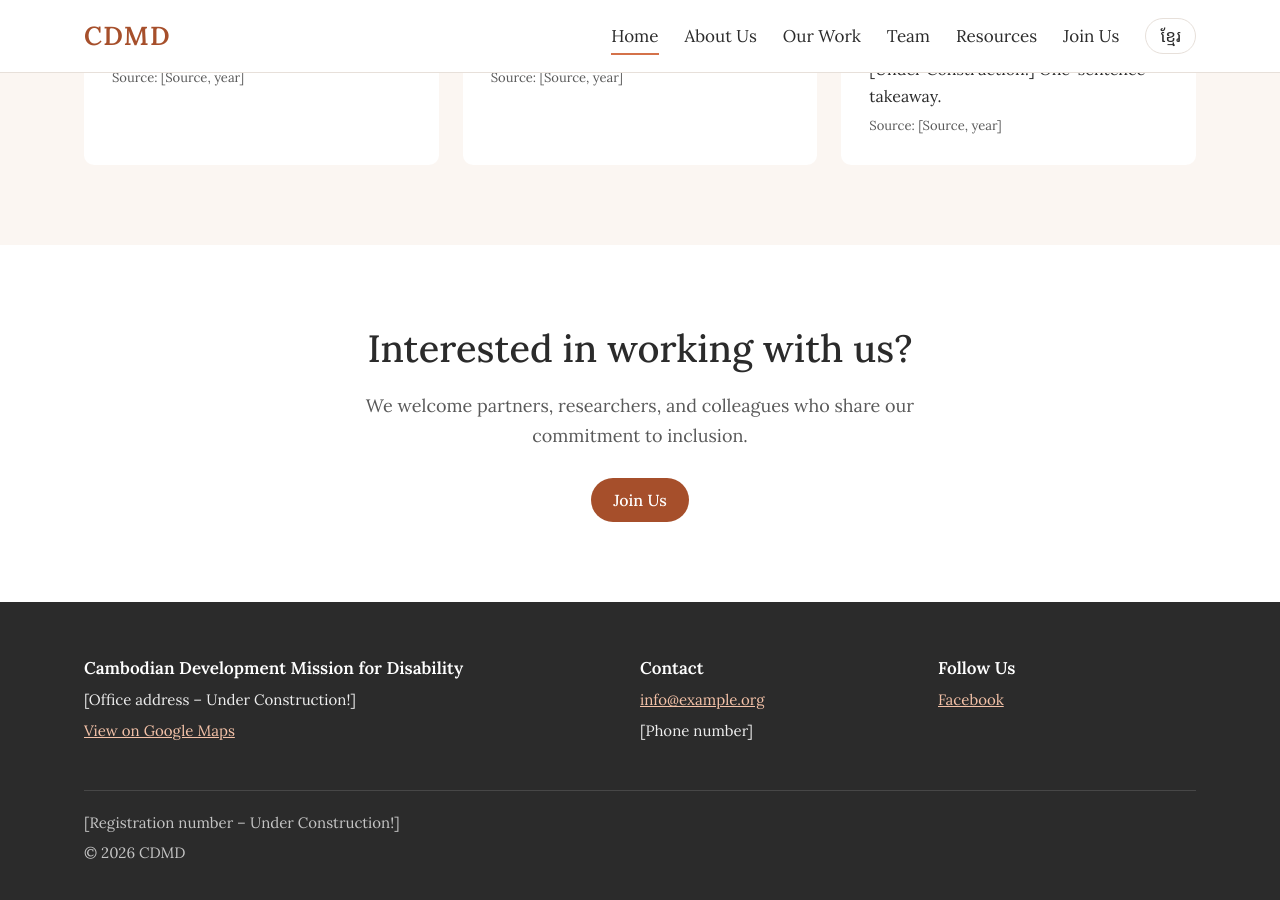
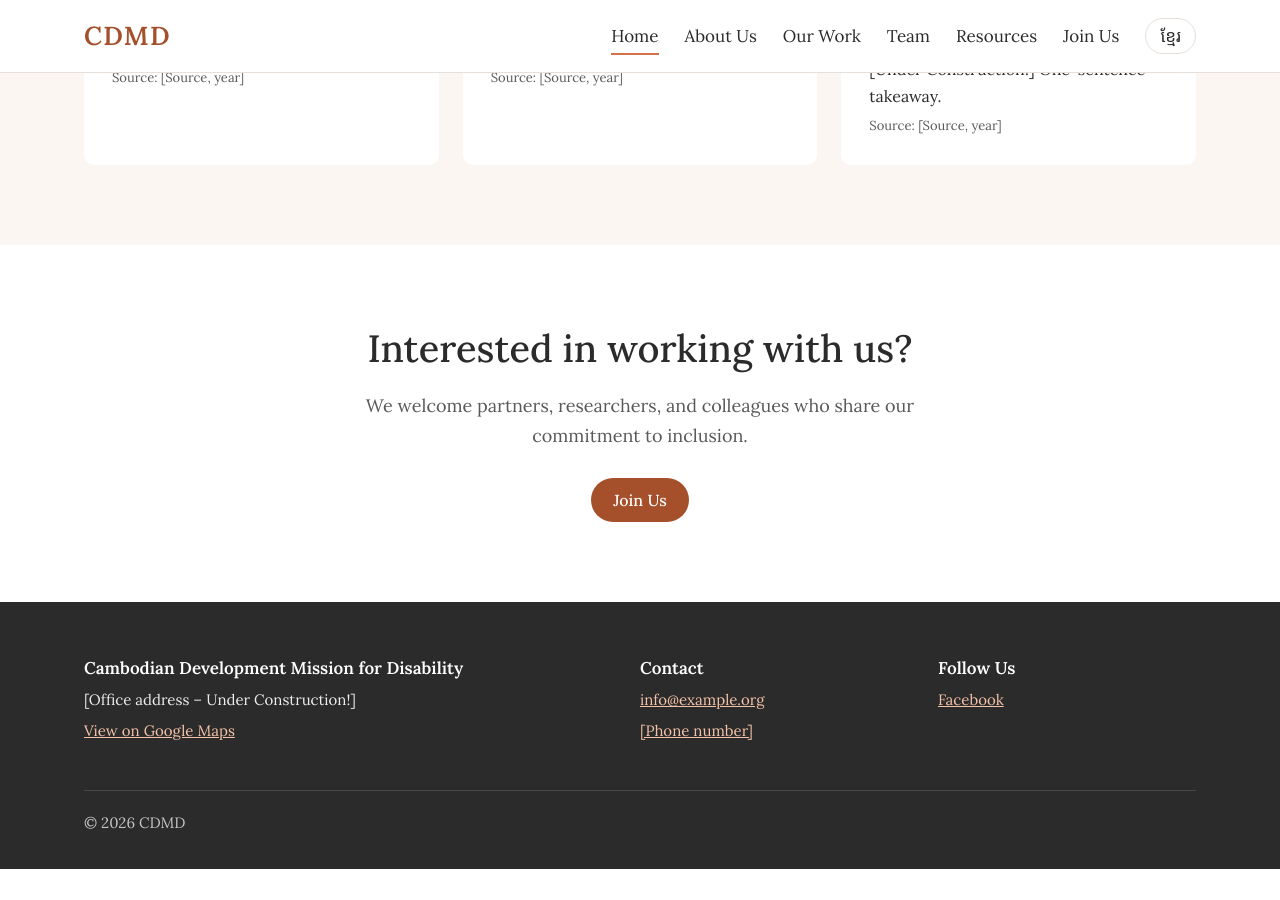
Before and after one commit to cdmd-cambodia/cdmd-cambodia.github.io, a Jekyll site: the page built from en/index.html, in a window 1280 px wide and 900 px high, scrolled down 1877 px. Built offline with Jekyll 4.4.1, drawn with Linux system fonts in a browser that asks for light colours; after the commit the page ends 2746 px from its top, so only the background shows below that.

Commit message:
Update footer with contact links and social media

```diff
--- a/_layouts/default.html
+++ b/_layouts/default.html
@@ -40,20 +40,29 @@
       <div>
         <h2>{{ t.org_name }}</h2>
         <p>{{ t.footer.address }}</p>
+        {%- if t.footer.map_url and t.footer.map_url != "" %}
         <p><a href="{{ t.footer.map_url }}" target="_blank" rel="noopener">{{ t.footer.map_label }}</a></p>
+        {%- endif %}
       </div>
       <div>
         <h2>{{ t.footer.contact_title }}</h2>
         <p><a href="mailto:{{ t.footer.email }}">{{ t.footer.email }}</a></p>
-        <p>{{ t.footer.phone }}</p>
+        <p><a href="tel:{{ t.footer.phone | remove: ' ' }}">{{ t.footer.phone }}</a></p>
       </div>
       <div>
         <h2>{{ t.footer.follow_title }}</h2>
+        {%- if t.footer.facebook and t.footer.facebook != "" %}
         <p><a href="{{ t.footer.facebook }}" target="_blank" rel="noopener">Facebook</a></p>
+        {%- endif %}
+        {%- if t.footer.linkedin and t.footer.linkedin != "" %}
+        <p><a href="{{ t.footer.linkedin }}" target="_blank" rel="noopener">LinkedIn</a></p>
+        {%- endif %}
+        {%- if t.footer.telegram and t.footer.telegram != "" %}
+        <p><a href="{{ t.footer.telegram }}" target="_blank" rel="noopener">Telegram</a></p>
+        {%- endif %}
       </div>
     </div>
     <div class="footer-bottom">
-      <p>{{ t.footer.registration }}</p>
       <p>© {{ site.time | date: "%Y" }} CDMD</p>
     </div>
   </div>
```
